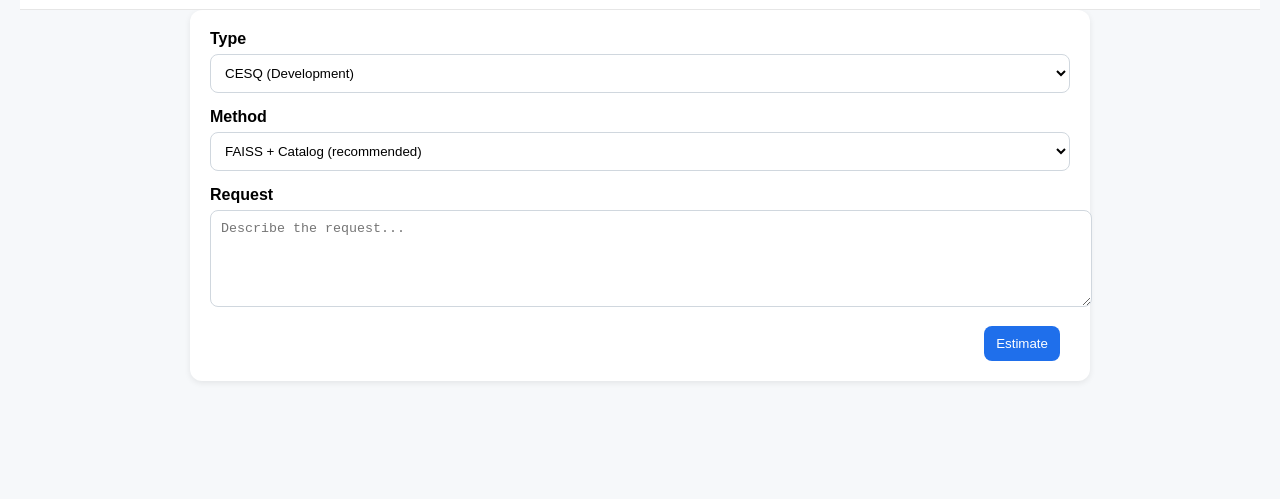
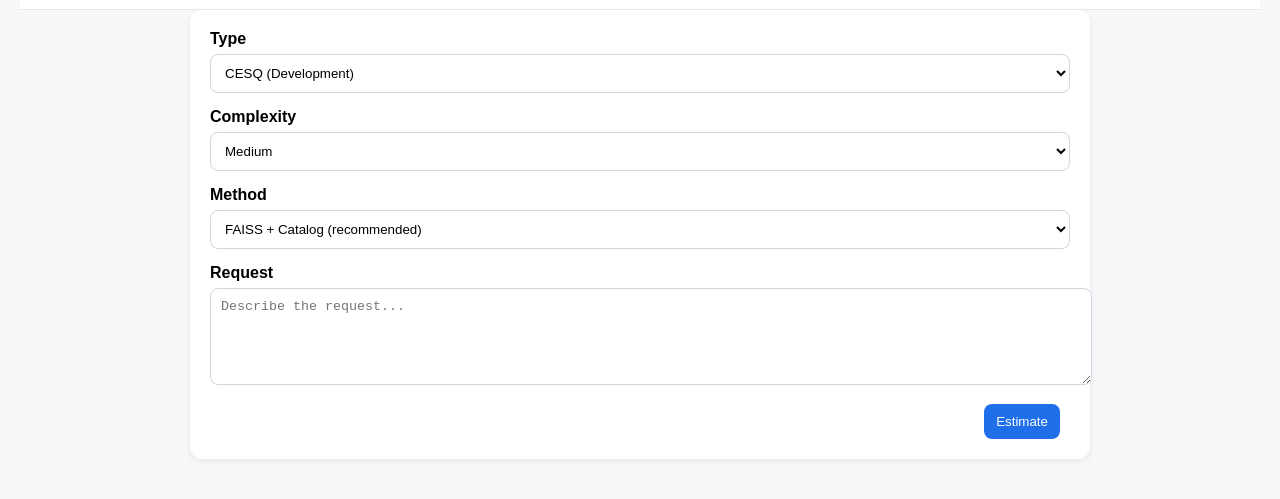
Before and after one commit to Cristobal2013/IA-estimadorPS, a plain HTML site: page templates/index.html in a window 1280 px wide. Shown: the part 71-570 px from the top of the page. Drawn offline with Linux system fonts and the light colour scheme.

Commit message:
Update index.html

```diff
--- a/templates/index.html
+++ b/templates/index.html
@@ -6,13 +6,13 @@
   <link rel="stylesheet" href="/static/styles.css">
   <style>
     /* Solo estilos del header con logo; no toca tu styles.css existente */
-    .topbar{
+    .topbar {
       display:flex; align-items:center; gap:12px;
       padding:12px 16px; border-bottom:1px solid #e6e6e6;
       background:#fff; position:sticky; top:0; z-index:10;
     }
-    .topbar .logo{ height:36px; width:auto; display:block; }
-    .topbar h1{
+    .topbar .logo { height:36px; width:auto; display:block; }
+    .topbar h1 {
       margin:0; font-size:1.25rem; font-weight:600; letter-spacing:.2px;
     }
   </style>
@@ -25,8 +25,6 @@
   </header>
 
   <div class="container">
-
-
     <div class="card">
       <div class="field">
         <label for="tipo">Type</label>
@@ -35,6 +33,17 @@
           <option value="implementacion">PSTC (Implementation)</option>
         </select>
       </div>
+
+      <!-- 🔹 Nuevo selector de complejidad -->
+      <div class="field">
+        <label for="complexity">Complexity</label>
+        <select id="complexity" name="complexity">
+          <option value="baja">Low</option>
+          <option value="media" selected>Medium</option>
+          <option value="alta">High</option>
+        </select>
+      </div>
+
       <div class="field">
         <label for="metodo">Method</label>
         <select id="metodo" name="metodo">
@@ -43,10 +52,12 @@
           <option value="catalog">Catalog only</option>
         </select>
       </div>
+
       <div class="field">
         <label for="texto">Request</label>
         <textarea id="texto" placeholder="Describe the request..." rows="5"></textarea>
       </div>
+
       <div class="actions">
         <button id="btn-estimar" type="button">Estimate</button>
         <span id="status" class="status" aria-live="polite"></span>
@@ -90,7 +101,8 @@
       const payload = {
         tipo: $("#tipo").value,
         metodo: $("#metodo").value,
-        texto: $("#texto").value.trim()
+        texto: $("#texto").value.trim(),
+        complexity: $("#complexity").value   // 🔹 nuevo campo
       };
       if(!payload.texto){
         alert("Please enter a request.");
```
